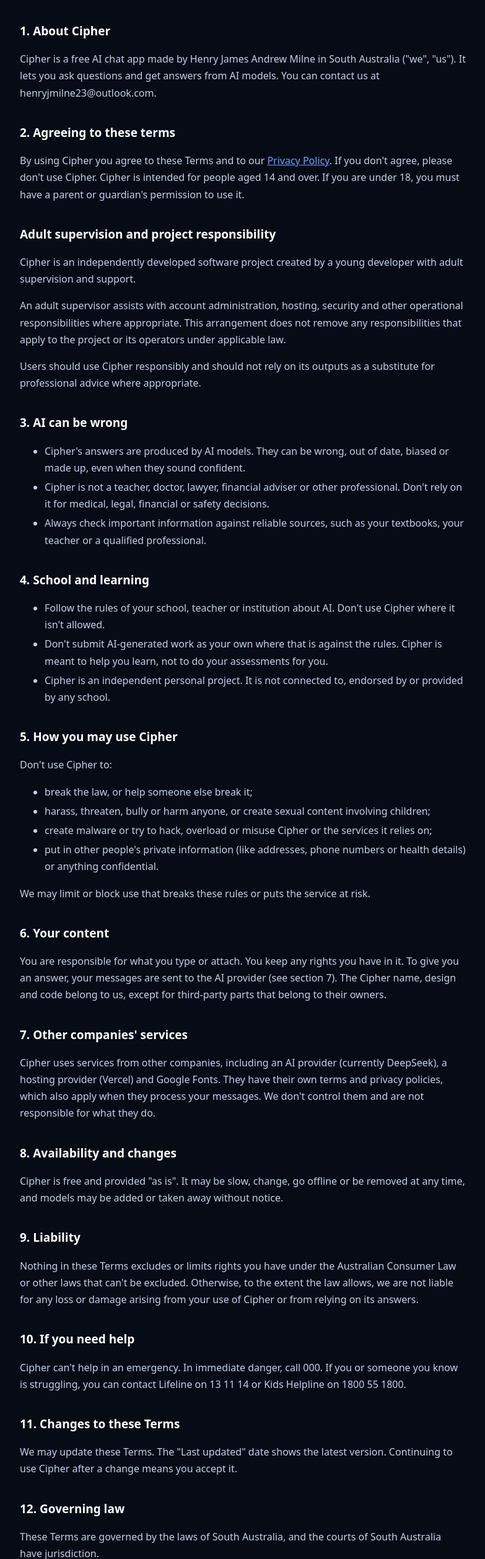
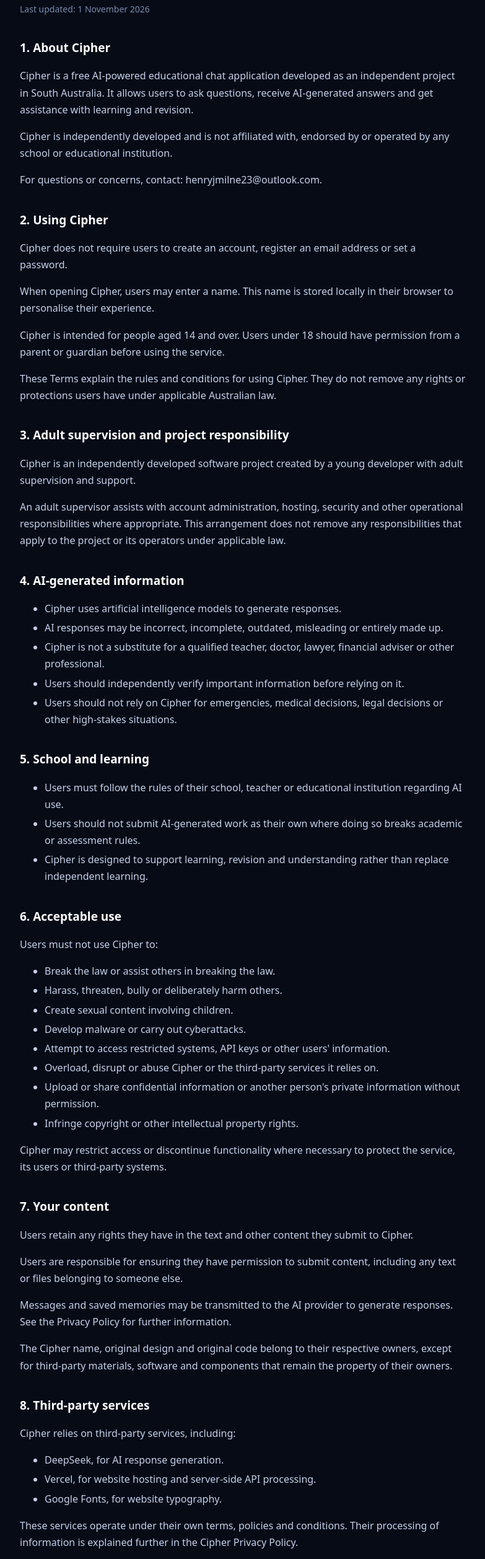
Before and after one commit to Hen-MIlner/cipher, a website: page terms.html in a window 1280 px wide. Shown: the part 168-2684 px from the top of the page at 62% size, without its empty margins (248-1031 px from the left). Drawn offline with Linux system fonts and the light colour scheme.

Commit message:
Update terms.html

````diff
--- a/terms.html
+++ b/terms.html
@@ -1,76 +1,119 @@
+```html
 <!DOCTYPE html>
-<html lang="en"><head><meta charset="utf-8"><meta name="viewport" content="width=device-width,initial-scale=1">
-<meta name="theme-color" content="#060b16"><title>Terms of Use – Cipher</title>
-<!-- DRAFT ONLY. Not legal advice. Replace every [BRACKET], check each statement is true for your app, then have a solicitor review it. -->
+<html lang="en">
+<head>
+<meta charset="utf-8">
+<meta name="viewport" content="width=device-width,initial-scale=1">
+<meta name="theme-color" content="#060b16">
+<title>Terms of Use – Cipher</title>
 <style>
 body{margin:0;background:#060b16;color:#e7edfb;font:16px/1.7 system-ui,-apple-system,"Segoe UI",sans-serif}
 main{max-width:720px;margin:0 auto;padding:28px 20px 80px}
-a{color:#6ea2ff}h1{font-size:30px;margin:18px 0 4px}h2{font-size:19px;margin:34px 0 6px;color:#fff}
-p,li{color:#c5d0e8}li{margin:4px 0}.meta{color:#7b8bab;font-size:14px}
-.draft{background:#3a2e00;border:1px solid #8a6d00;color:#ffd75e;border-radius:12px;padding:12px 16px;margin:16px 0;font-size:14px}
+a{color:#6ea2ff}
+h1{font-size:30px;margin:18px 0 4px}
+h2{font-size:19px;margin:34px 0 6px;color:#fff}
+p,li{color:#c5d0e8}
+li{margin:4px 0}
+.meta{color:#7b8bab;font-size:14px}
 .back{display:inline-block;margin-top:6px;text-decoration:none}
-</style></head><body><main>
+</style>
+</head>
+<body>
+<main>
+
 <a class="back" href="/">← Back to Cipher</a>
+
 <h1>Terms of Use</h1>
-<p class="meta">Last updated: 21 October 2026</p>
+<p class="meta">Last updated: 1 November 2026</p>
 
 <h2>1. About Cipher</h2>
-<p>Cipher is a free AI chat app made by Henry James Andrew Milne in South Australia ("we", "us"). It lets you ask questions and get answers from AI models. You can contact us at henryjmilne23@outlook.com.</p>
+<p>Cipher is a free AI-powered educational chat application developed as an independent project in South Australia. It allows users to ask questions, receive AI-generated answers and get assistance with learning and revision.</p>
+<p>Cipher is independently developed and is not affiliated with, endorsed by or operated by any school or educational institution.</p>
+<p>For questions or concerns, contact: henryjmilne23@outlook.com.</p>
 
-<h2>2. Agreeing to these terms</h2>
-<p>By using Cipher you agree to these Terms and to our <a href="/privacy.html">Privacy Policy</a>. If you don't agree, please don't use Cipher. Cipher is intended for people aged 14 and over. If you are under 18, you must have a parent or guardian's permission to use it.</p>
+<h2>2. Using Cipher</h2>
+<p>Cipher does not require users to create an account, register an email address or set a password.</p>
+<p>When opening Cipher, users may enter a name. This name is stored locally in their browser to personalise their experience.</p>
+<p>Cipher is intended for people aged 14 and over. Users under 18 should have permission from a parent or guardian before using the service.</p>
+<p>These Terms explain the rules and conditions for using Cipher. They do not remove any rights or protections users have under applicable Australian law.</p>
 
-<h2>Adult supervision and project responsibility</h2>
+<h2>3. Adult supervision and project responsibility</h2>
 <p>Cipher is an independently developed software project created by a young developer with adult supervision and support.</p>
 <p>An adult supervisor assists with account administration, hosting, security and other operational responsibilities where appropriate. This arrangement does not remove any responsibilities that apply to the project or its operators under applicable law.</p>
-<p>Users should use Cipher responsibly and should not rely on its outputs as a substitute for professional advice where appropriate.</p>
 
-<h2>3. AI can be wrong</h2>
+<h2>4. AI-generated information</h2>
 <ul>
-<li>Cipher's answers are produced by AI models. They can be wrong, out of date, biased or made up, even when they sound confident.</li>
-<li>Cipher is not a teacher, doctor, lawyer, financial adviser or other professional. Don't rely on it for medical, legal, financial or safety decisions.</li>
-<li>Always check important information against reliable sources, such as your textbooks, your teacher or a qualified professional.</li>
+<li>Cipher uses artificial intelligence models to generate responses.</li>
+<li>AI responses may be incorrect, incomplete, outdated, misleading or entirely made up.</li>
+<li>Cipher is not a substitute for a qualified teacher, doctor, lawyer, financial adviser or other professional.</li>
+<li>Users should independently verify important information before relying on it.</li>
+<li>Users should not rely on Cipher for emergencies, medical decisions, legal decisions or other high-stakes situations.</li>
 </ul>
 
-<h2>4. School and learning</h2>
+<h2>5. School and learning</h2>
 <ul>
-<li>Follow the rules of your school, teacher or institution about AI. Don't use Cipher where it isn't allowed.</li>
-<li>Don't submit AI-generated work as your own where that is against the rules. Cipher is meant to help you learn, not to do your assessments for you.</li>
-<li>Cipher is an independent personal project. It is not connected to, endorsed by or provided by any school.</li>
+<li>Users must follow the rules of their school, teacher or educational institution regarding AI use.</li>
+<li>Users should not submit AI-generated work as their own where doing so breaks academic or assessment rules.</li>
+<li>Cipher is designed to support learning, revision and understanding rather than replace independent learning.</li>
 </ul>
 
-<h2>5. How you may use Cipher</h2>
-<p>Don't use Cipher to:</p>
+<h2>6. Acceptable use</h2>
+<p>Users must not use Cipher to:</p>
 <ul>
-<li>break the law, or help someone else break it;</li>
-<li>harass, threaten, bully or harm anyone, or create sexual content involving children;</li>
-<li>create malware or try to hack, overload or misuse Cipher or the services it relies on;</li>
-<li>put in other people's private information (like addresses, phone numbers or health details) or anything confidential.</li>
+<li>Break the law or assist others in breaking the law.</li>
+<li>Harass, threaten, bully or deliberately harm others.</li>
+<li>Create sexual content involving children.</li>
+<li>Develop malware or carry out cyberattacks.</li>
+<li>Attempt to access restricted systems, API keys or other users' information.</li>
+<li>Overload, disrupt or abuse Cipher or the third-party services it relies on.</li>
+<li>Upload or share confidential information or another person's private information without permission.</li>
+<li>Infringe copyright or other intellectual property rights.</li>
 </ul>
-<p>We may limit or block use that breaks these rules or puts the service at risk.</p>
+<p>Cipher may restrict access or discontinue functionality where necessary to protect the service, its users or third-party systems.</p>
 
-<h2>6. Your content</h2>
-<p>You are responsible for what you type or attach. You keep any rights you have in it. To give you an answer, your messages are sent to the AI provider (see section 7). The Cipher name, design and code belong to us, except for third-party parts that belong to their owners.</p>
+<h2>7. Your content</h2>
+<p>Users retain any rights they have in the text and other content they submit to Cipher.</p>
+<p>Users are responsible for ensuring they have permission to submit content, including any text or files belonging to someone else.</p>
+<p>Messages and saved memories may be transmitted to the AI provider to generate responses. See the Privacy Policy for further information.</p>
+<p>The Cipher name, original design and original code belong to their respective owners, except for third-party materials, software and components that remain the property of their owners.</p>
 
-<h2>7. Other companies' services</h2>
-<p>Cipher uses services from other companies, including an AI provider (currently DeepSeek), a hosting provider (Vercel) and Google Fonts. They have their own terms and privacy policies, which also apply when they process your messages. We don't control them and are not responsible for what they do.</p>
+<h2>8. Third-party services</h2>
+<p>Cipher relies on third-party services, including:</p>
+<ul>
+<li>DeepSeek, for AI response generation.</li>
+<li>Vercel, for website hosting and server-side API processing.</li>
+<li>Google Fonts, for website typography.</li>
+</ul>
+<p>These services operate under their own terms, policies and conditions. Their processing of information is explained further in the Cipher Privacy Policy.</p>
+<p>Cipher does not control the independent operations of these providers. However, nothing in these Terms removes responsibilities that Cipher or its operators may have under applicable law.</p>
 
-<h2>8. Availability and changes</h2>
-<p>Cipher is free and provided "as is". It may be slow, change, go offline or be removed at any time, and models may be added or taken away without notice.</p>
+<h2>9. Availability and changes</h2>
+<p>Cipher is currently provided free of charge. We may change, update, suspend or discontinue features or the entire service.</p>
+<p>We aim to keep Cipher available but cannot guarantee uninterrupted access, error-free operation or the continued availability of any particular AI model.</p>
+<p>Nothing in this section removes any consumer rights that cannot legally be excluded.</p>
 
-<h2>9. Liability</h2>
-<p>Nothing in these Terms excludes or limits rights you have under the Australian Consumer Law or other laws that can't be excluded. Otherwise, to the extent the law allows, we are not liable for any loss or damage arising from your use of Cipher or from relying on its answers.</p>
+<h2>10. Liability and consumer rights</h2>
+<p>Cipher is provided subject to applicable Australian law.</p>
+<p>Nothing in these Terms excludes, restricts or modifies any consumer guarantee, right or remedy that cannot legally be excluded under the Australian Consumer Law or other applicable legislation.</p>
+<p>To the extent permitted by law, Cipher and its operators are not responsible for losses arising from users relying on inaccurate AI-generated information or using the service in ways that breach these Terms.</p>
 
-<h2>10. If you need help</h2>
-<p>Cipher can't help in an emergency. In immediate danger, call 000. If you or someone you know is struggling, you can contact Lifeline on 13 11 14 or Kids Helpline on 1800 55 1800.</p>
+<h2>11. Safety and emergencies</h2>
+<p>Cipher is not an emergency service and cannot provide emergency assistance.</p>
+<p>If someone is in immediate danger in Australia, call 000.</p>
+<p>For support, Lifeline can be contacted on 13 11 14 and Kids Helpline on 1800 55 1800.</p>
 
-<h2>11. Changes to these Terms</h2>
-<p>We may update these Terms. The "Last updated" date shows the latest version. Continuing to use Cipher after a change means you accept it.</p>
+<h2>12. Changes to these Terms</h2>
+<p>These Terms may be updated as Cipher develops. The date at the top of this page indicates when the Terms were last updated.</p>
+<p>Users should check this page periodically for changes.</p>
 
-<h2>12. Governing law</h2>
-<p>These Terms are governed by the laws of South Australia, and the courts of South Australia have jurisdiction.</p>
+<h2>13. Governing law</h2>
+<p>These Terms are governed by the laws applicable in South Australia, Australia, subject to any mandatory laws that apply to users in other locations.</p>
 
-<h2>13. Contact</h2>
-<p>Questions or problems? Email henryjmilne23@outlook.com.</p>
+<h2>14. Contact</h2>
+<p>For questions, feedback or concerns about Cipher, contact:</p>
+<p>Henry Milne<br>
+Email: henryjmilne23@outlook.com</p>
 
-</main></body></html>
+</main>
+</body>
+</html>
````
